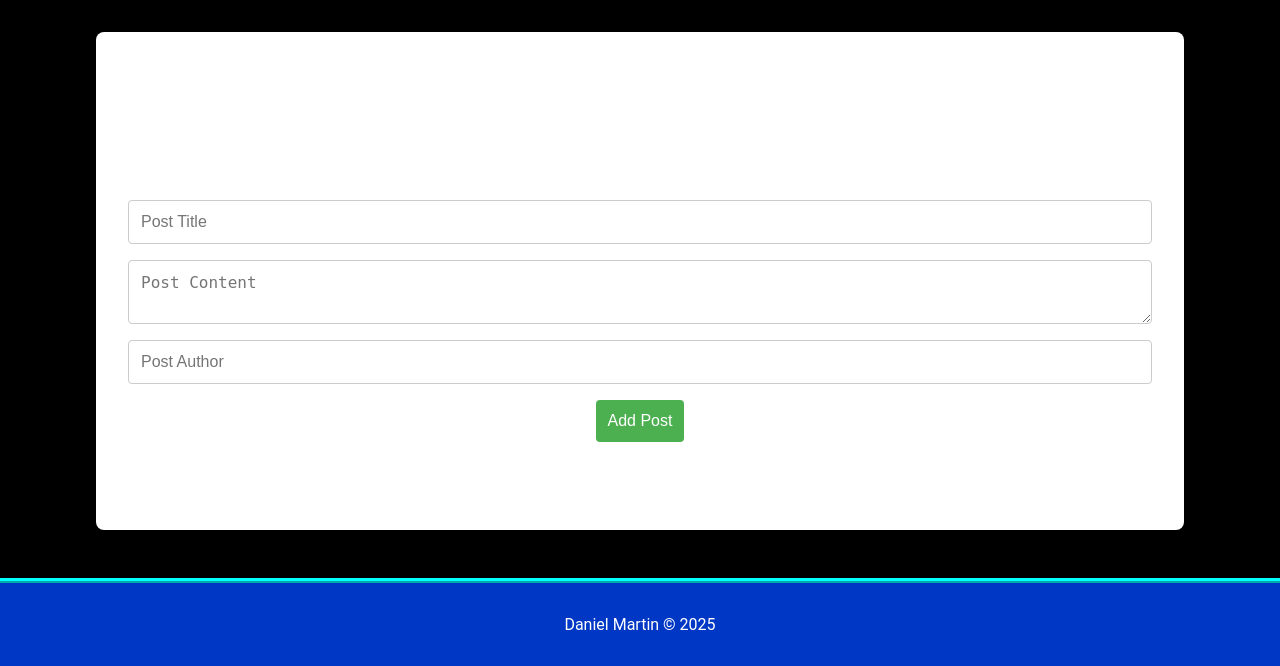
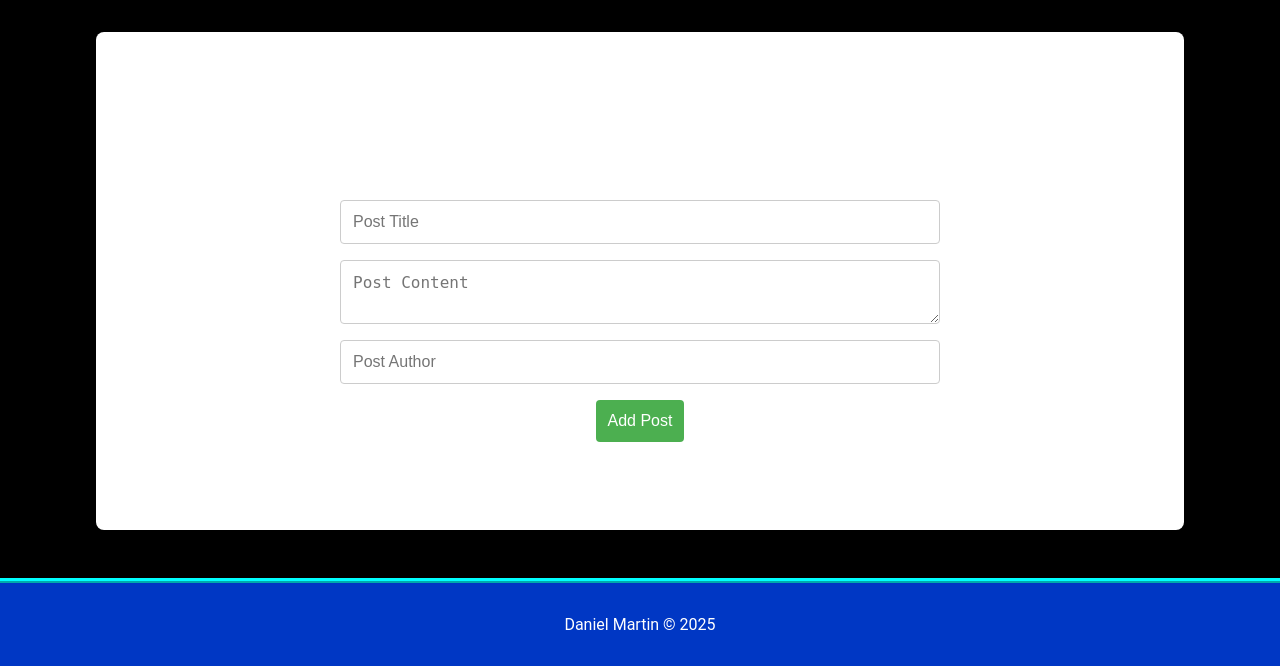
Before and after one commit to danielwmartin1/Blog, a Flask app: page / in a window 1280 px wide. Shown: the part 134-800 px from the top of the page. Run offline with Flask 3, Linux system fonts and the light colour scheme.

Commit message:
Enhance layout and styling for post submission and content display; add new CSS classes for improved responsiveness

```diff
--- a/Templates/base.html
+++ b/Templates/base.html
@@ -13,13 +13,23 @@
         .flash-error {
             color: red;
         }
+        .content-container {
+            display: flex;
+            flex-direction: column;
+            justify-content: center;
+            align-items: center;
+        }
+        .form-container, .posts-container {
+            width: 100%;
+            max-width: 600px;
+        }
     </style>
 </head>
 <body>
     <header>
         <h1>Python/Django/Flask Blog</h1>
     </header>
-    <div class="container">
+    <div class="container content-container">
         {% block content %}{% endblock %}
     </div>
     <footer>
--- a/Templates/index.html
+++ b/Templates/index.html
@@ -13,13 +13,15 @@
     {% endif %}
 {% endwith %}
 
+<div class="form-container">
     <form action="{{ url_for('add_post') }}" method="POST">
         <input type="text" name="title" placeholder="Post Title" required minlength="5">
         <textarea name="content" placeholder="Post Content" required minlength="10"></textarea>
         <input type="text" name="author" placeholder="Post Author" required minlength="2">
         <center><button type="submit">Add Post</button></center>
     </form>
-<div class="posts">
+</div>
+<div class="posts-container">
     {% for post in posts %}
         <div class="post">
             <h2>{{ post.title }}</h2>
--- a/static/styles.css
+++ b/static/styles.css
@@ -109,6 +109,12 @@ form button:active {
     line-height: 1.6;
 }
 
+.posts {
+    display: flex;
+    flex-direction: column;
+    width: 100%;
+}
+
 @media (max-width: 768px) {
     .container {
         width: 95%;
```
Lines whose indentation alone changed are shown as unchanged.
